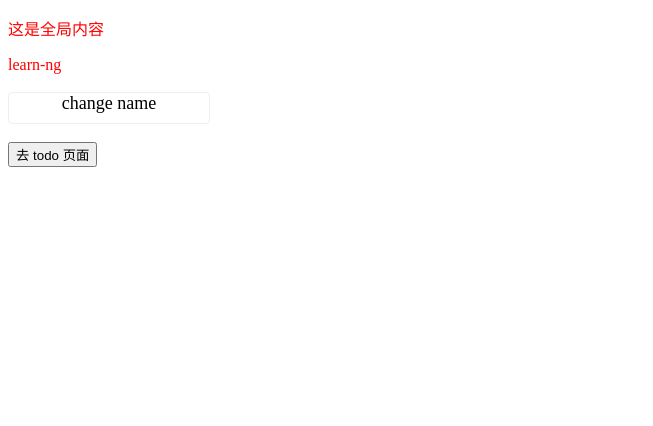
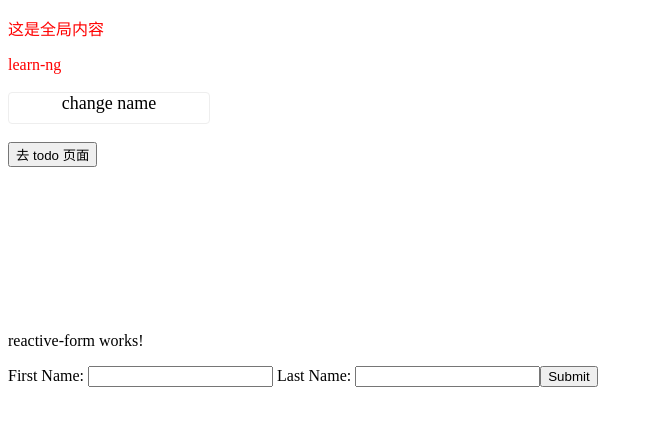
Before and after one commit to Grewer/learn-angular, an Angular app: page /react-form in a window 1280 px wide. Before the commit this address led to /. Shown: the top 426 px of the page, without its empty margins (0-653 px from the left). Built offline with nearby package versions, Linux system fonts and the light colour scheme.

Commit message:
响应式表单的初步使用

```diff
--- a/src/app/app-routing.module.ts
+++ b/src/app/app-routing.module.ts
@@ -1,10 +1,12 @@
 import { NgModule } from '@angular/core';
 import { Routes, RouterModule } from '@angular/router';
 import { TODOListComponent } from 'src/app/todolist/todolist.component';
+import { ReactiveFormComponent } from 'src/app/reactive-form/reactive-form.component';
 
 
 const routes: Routes = [
   { path: 'todo', component: TODOListComponent },
+  { path: 'react-form', component: ReactiveFormComponent },
 ];
 
 @NgModule({
--- a/src/app/app.component.ts
+++ b/src/app/app.component.ts
@@ -30,4 +30,8 @@ export class AppComponent {
   jumpTodo = () => {
     this.router.navigate(['/todo']);
   }
+
+  jumpToReactiveForm = () => {
+    this.router.navigate(['/react-form']);
+  }
 }
--- a/src/app/app.module.ts
+++ b/src/app/app.module.ts
@@ -5,11 +5,13 @@ import { ReactiveFormsModule } from '@angular/forms';
 import { AppRoutingModule } from './app-routing.module';
 import { AppComponent } from './app.component';
 import { TODOListComponent } from './todolist/todolist.component';
+import { ReactiveFormComponent } from './reactive-form/reactive-form.component';
 
 @NgModule({
   declarations: [
     AppComponent,
-    TODOListComponent
+    TODOListComponent,
+    ReactiveFormComponent
   ],
   imports: [
     BrowserModule,
--- /dev/null
+++ b/src/app/reactive-form/reactive-form.component.html
@@ -0,0 +1,15 @@
+<p>reactive-form works!</p>
+
+<form [formGroup]="profileForm" (ngSubmit)="submit()">
+  <label>
+    First Name:
+    <input type="text" formControlName="firstName">
+  </label>
+
+  <label>
+    Last Name:
+    <input type="text" formControlName="lastName">
+  </label>
+
+  <button type="submit" [disabled]="!profileForm.valid">Submit</button>
+</form>
--- /dev/null
+++ b/src/app/reactive-form/reactive-form.component.ts
@@ -0,0 +1,26 @@
+import { Component, OnInit } from '@angular/core';
+import { FormControl, FormGroup } from '@angular/forms';
+
+@Component({
+  selector: 'app-reactive-form',
+  templateUrl: './reactive-form.component.html',
+  styleUrls: ['./reactive-form.component.less']
+})
+export class ReactiveFormComponent implements OnInit {
+  profileForm = new FormGroup({
+    firstName: new FormControl(''),
+    lastName: new FormControl(''),
+  });
+
+
+  constructor() {
+  }
+
+  ngOnInit() {
+  }
+
+  submit = () => {
+    console.log(this.profileForm.value);
+  }
+
+}
```
Also changed, not shown: src/app/reactive-form/reactive-form.component.less (added), 2 other files (tests, documents, lock files or other folders).
